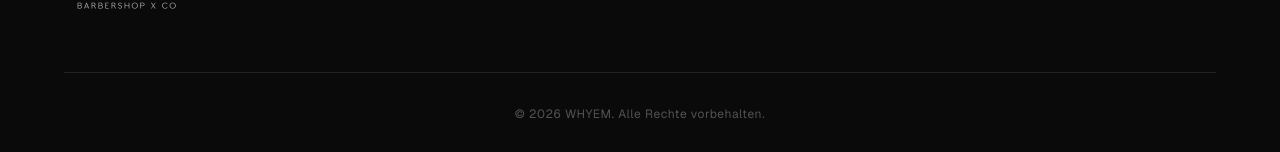
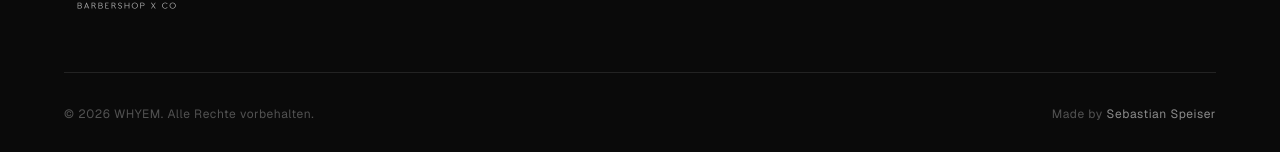
Before and after one commit to 5ebi/whyem_barber, a Next.js app: page / in a window 1280 px wide. Shown: the part 7840-7992 px from the top of the page. Built offline with nearby package versions, Linux system fonts and the light colour scheme.

Commit message:
SEO: Standardize all URLs to www.whyem.com
- Fix canonical URLs in impressum and datenschutz pages
- Update sitemap.ts baseUrl to www.whyem.com
- Update robots.txt sitemap URL
- Update structured data URLs in page.tsx
- Minor code cleanup and footer improvements

```diff
--- a/app/components/FloatingLogo.tsx
+++ b/app/components/FloatingLogo.tsx
@@ -15,7 +15,6 @@ export default function FloatingLogo() {
     const navbar = navbarRef.current;
     if (!logo || !navbar) return;
 
-    // Compute stable values once (recalc on resize)
     let startSize: number;
     let startY: number;
     const endSize = 48;
@@ -39,13 +38,11 @@ export default function FloatingLogo() {
       ticking = false;
       const progress = Math.min(window.scrollY / maxScroll, 1);
 
-      // Logo: use transform only (scale + translateY). No layout properties.
       const scale = 1 - progress * (1 - endSize / startSize);
       const currentY = startY + progress * (endY - startY);
       logo.style.transform = `translate(-50%, -50%) scale(${scale})`;
       logo.style.top = `${currentY}px`;
 
-      // Navbar
       navbar.style.opacity = `${progress}`;
       navbar.style.borderBottomColor =
         progress >= 0.8 ? 'rgba(255, 255, 255, 0.1)' : 'transparent';
--- a/app/datenschutz/page.tsx
+++ b/app/datenschutz/page.tsx
@@ -9,10 +9,10 @@ export const metadata: Metadata = {
     title: 'Datenschutzerklärung | WHYEM Barber Wien 1180',
     description:
       'Datenschutzerklärung von WHYEM Barber – Informationen zum Schutz Ihrer persönlichen Daten gemäß DSGVO.',
-    url: 'https://whyem.com/datenschutz',
+    url: 'https://www.whyem.com/datenschutz',
   },
   alternates: {
-    canonical: 'https://whyem.com/datenschutz',
+    canonical: 'https://www.whyem.com/datenschutz',
   },
   robots: {
     index: true,
--- a/app/globals.css
+++ b/app/globals.css
@@ -841,7 +841,6 @@ section {
 }
 
 .gallery-grid .gallery-item:nth-child(2) img {
-  /* Zoom-Effekt wird durch .gallery-item:hover img aktiviert */
 }
 
 .gallery-grid .gallery-item:nth-child(3) img {
@@ -1142,7 +1141,11 @@ section {
 }
 
 .footer-bottom {
-  text-align: center;
+  display: flex;
+  justify-content: space-between;
+  align-items: center;
+  flex-wrap: wrap;
+  gap: 1rem;
   padding-top: 2rem;
   border-top: 1px solid var(--border);
 }
@@ -1151,6 +1154,24 @@ section {
   color: var(--gray-600);
   font-size: 0.75rem;
   letter-spacing: 0.05em;
+}
+
+.footer-bottom a {
+  color: var(--gray-500);
+  text-decoration: none;
+  transition: color 0.3s ease;
+}
+
+.footer-bottom a:hover {
+  color: var(--fg);
+}
+
+@media (max-width: 600px) {
+  .footer-bottom {
+    flex-direction: column;
+    text-align: center;
+    gap: 0.5rem;
+  }
 }
 
 .legal-page {
@@ -1249,7 +1270,6 @@ section {
   border-width: 0;
 }
 
-/* Progressive enhancement: visible by default, hidden only when JS is active */
 .reveal {
   opacity: 1;
   transform: translateY(0);
@@ -1266,7 +1286,6 @@ section {
   transform: translateY(0);
 }
 
-/* Coming Soon Section */
 .coming-soon-section {
   position: relative;
   margin-top: 4rem;
@@ -1310,7 +1329,6 @@ section {
   opacity: 0.7;
 }
 
-/* Floating Logo Base – GPU-composited via transform + opacity only */
 .floating-logo {
   transition: none;
   will-change: transform, top;
@@ -1318,7 +1336,6 @@ section {
   -webkit-backface-visibility: hidden;
 }
 
-/* Navbar Blur */
 .navbar-blur {
   will-change: opacity;
   backface-visibility: hidden;
--- a/app/layout.tsx
+++ b/app/layout.tsx
@@ -15,7 +15,7 @@ const geistMono = Geist_Mono({
 });
 
 export const metadata: Metadata = {
-  metadataBase: new URL('https://whyem.com'),
+  metadataBase: new URL('https://www.whyem.com'),
   title: {
     default: 'WHYEM Barber | Premium Barbershop Wien 1180 | Weimarer Straße',
     template: '%s | WHYEM Barber Wien 1180',
@@ -50,7 +50,7 @@ export const metadata: Metadata = {
     title: 'WHYEM Barber | Premium Barbershop Wien 1180',
     description:
       'Die Antwort auf das Warum. Premium Barbershop in Wien 1180 – Meisterhafte Haarschnitte, Fade Cuts & Bartpflege mit 17+ Jahren Erfahrung.',
-    url: 'https://whyem.com',
+    url: 'https://www.whyem.com',
     siteName: 'WHYEM Barber',
     locale: 'de_AT',
     type: 'website',
@@ -82,11 +82,7 @@ export const metadata: Metadata = {
     },
   },
   alternates: {
-    canonical: 'https://whyem.com',
-  },
-  verification: {
-    // Google Search Console wird später hinzugefügt
-    // google: 'deine-google-verification-code',
+    canonical: 'https://www.whyem.com/',
   },
   category: 'business',
 };
--- a/app/page.tsx
+++ b/app/page.tsx
@@ -8,18 +8,18 @@ export default function Home() {
   const structuredData = {
     '@context': 'https://schema.org',
     '@type': 'HairSalon',
-    '@id': 'https://whyem.com/#barbershop',
+    '@id': 'https://www.whyem.com/#barbershop',
     name: 'WHYEM Barber',
     alternateName: 'Whyem Barbershop & Co',
     image: [
-      'https://whyem.com/mudi_barber.webp',
-      'https://whyem.com/customer1.webp',
-      'https://whyem.com/customer2.webp',
-      'https://whyem.com/customer3.webp',
+      'https://www.whyem.com/mudi_barber.webp',
+      'https://www.whyem.com/customer1.webp',
+      'https://www.whyem.com/customer2.webp',
+      'https://www.whyem.com/customer3.webp',
     ],
     description:
       'Premium Barbershop in Wien 1180 mit über 17 Jahren Erfahrung. Spezialisiert auf Haarschnitte, Fade Cuts, Bartpflege und Styling.',
-    url: 'https://whyem.com',
+    url: 'https://www.whyem.com',
     telephone: '+436605857123',
     email: 'barbermudi@gmail.com',
     address: {
@@ -116,7 +116,6 @@ export default function Home() {
 
   return (
     <main>
-      {/* JSON-LD Strukturierte Daten */}
       <script
         type="application/ld+json"
         dangerouslySetInnerHTML={{ __html: JSON.stringify(structuredData) }}
@@ -125,7 +124,6 @@ export default function Home() {
       <FloatingLogo />
 
       <ScrollAnimations>
-        {/* HERO */}
         <section className="hero">
           <div className="hero-content">
             <h1 className="sr-only">
@@ -200,7 +198,6 @@ export default function Home() {
           </div>
         </section>
 
-        {/* ABOUT */}
         <section className="about" id="about">
           <div className="container">
             <div className="about-grid">
@@ -255,7 +252,6 @@ export default function Home() {
           </div>
         </section>
 
-        {/* BARBER */}
         <section className="barber" id="barber">
           <div className="container">
             <div className="barber-grid">
@@ -295,7 +291,6 @@ export default function Home() {
           </div>
         </section>
 
-        {/* SERVICES */}
         <section className="services" id="services">
           <div className="container">
             <div className="services-header reveal">
@@ -303,7 +298,6 @@ export default function Home() {
               <h2>Services</h2>
             </div>
 
-            {/* Hair */}
             <div className="service-category reveal">
               <div className="category-header">
                 <span className="category-icon"></span>
@@ -332,7 +326,6 @@ export default function Home() {
               </div>
             </div>
 
-            {/* Beard */}
             <div className="service-category reveal">
               <div className="category-header">
                 <span className="category-icon"></span>
@@ -360,7 +353,6 @@ export default function Home() {
               </div>
             </div>
 
-            {/* Combos */}
             <div className="service-category reveal">
               <div className="category-header">
                 <span className="category-icon"></span>
@@ -404,7 +396,6 @@ export default function Home() {
               </div>
             </div>
 
-            {/* Treatments */}
             <div className="service-category reveal">
               <div className="category-header">
                 <span className="category-icon"></span>
@@ -430,7 +421,6 @@ export default function Home() {
               </div>
             </div>
 
-            {/* WHYEM Standard Box */}
             <div className="whyem-standard reveal">
               <h3 style={{ opacity: '0.7' }}>WHYEM STANDARD</h3>
               <p className="standard-tagline">Hygiene ohne Kompromisse.</p>
@@ -441,11 +431,9 @@ export default function Home() {
               </p>
             </div>
 
-            {/* Coming Soon Section */}
             <div className="coming-soon-section reveal">
               <div className="coming-soon-label">COMING SOON</div>
 
-              {/* Wellness by Specialist */}
               <div className="service-category coming-soon">
                 <div className="category-header">
                   <span className="category-icon"></span>
@@ -471,7 +459,6 @@ export default function Home() {
                 </div>
               </div>
 
-              {/* Expanded Combos Coming Soon */}
               <div className="service-category coming-soon">
                 <div className="category-header">
                   <span className="category-icon"></span>
@@ -503,7 +490,6 @@ export default function Home() {
           </div>
         </section>
 
-        {/* HOURS */}
         <section className="hours" id="hours">
           <div className="container">
             <div className="hours-content reveal">
@@ -543,7 +529,6 @@ export default function Home() {
           </div>
         </section>
 
-        {/* GALLERY */}
         <section className="gallery" id="gallery">
           <div className="container">
             <div className="gallery-header reveal">
@@ -582,7 +567,6 @@ export default function Home() {
           </div>
         </section>
 
-        {/* CONTACT */}
         <section className="contact" id="contact">
           <div className="container">
             <div className="contact-header reveal">
@@ -679,7 +663,6 @@ export default function Home() {
           </div>
         </section>
 
-        {/* FOOTER */}
         <footer className="footer">
           <div className="container">
             <div className="footer-top">
@@ -714,6 +697,16 @@ export default function Home() {
                 &copy; {new Date().getFullYear()} WHYEM. Alle Rechte
                 vorbehalten.
               </p>
+              <p>
+                Made by{' '}
+                <a
+                  href="https://sebastianspeiser.com"
+                  target="_blank"
+                  rel="noopener noreferrer"
+                >
+                  Sebastian Speiser
+                </a>
+              </p>
             </div>
           </div>
         </footer>
--- a/app/sitemap.ts
+++ b/app/sitemap.ts
@@ -1,7 +1,7 @@
 import { MetadataRoute } from 'next';
 
 export default function sitemap(): MetadataRoute.Sitemap {
-  const baseUrl = 'https://whyem.com';
+  const baseUrl = 'https://www.whyem.com';
   const currentDate = new Date();
 
   return [
```
Also changed, not shown: app/impressum/page.tsx (+18 -3 lines), public/robots.txt, 1 other file (tests, documents, lock files or other folders).
